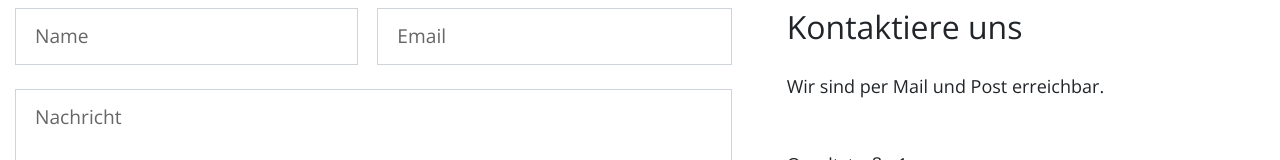
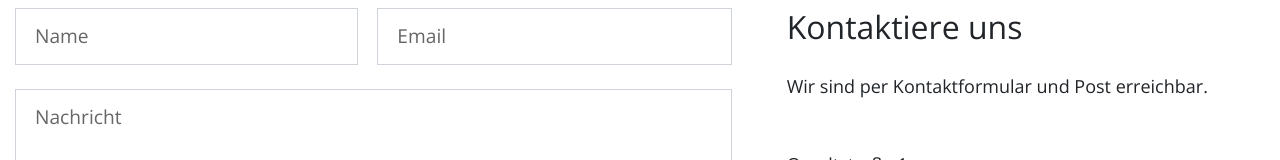
Before and after one commit to ttrude/btz, a plain HTML site: page index.html in a window 1280 px wide. Shown: the part 3145-3305 px from the top of the page. Drawn offline with nearby package versions, Linux system fonts and the light colour scheme.

Commit message:
Changed text in the contact form area

```diff
--- a/index.html
+++ b/index.html
@@ -262,7 +262,7 @@
                 <div class="col-lg-5 col-md-5 col-xs-12 tm-contact-right">
                     <div class="tm-address-box">
                         <h2 class="mb-4">Kontaktiere uns</h2>
-                        <p class="mb-5">Wir sind per Mail und Post erreichbar.</p>
+                        <p class="mb-5">Wir sind per Kontaktformular und Post erreichbar.</p>
                         <address>
                             Quadtstraße 1
                             <br> 41189 Mönchengladbach
```
